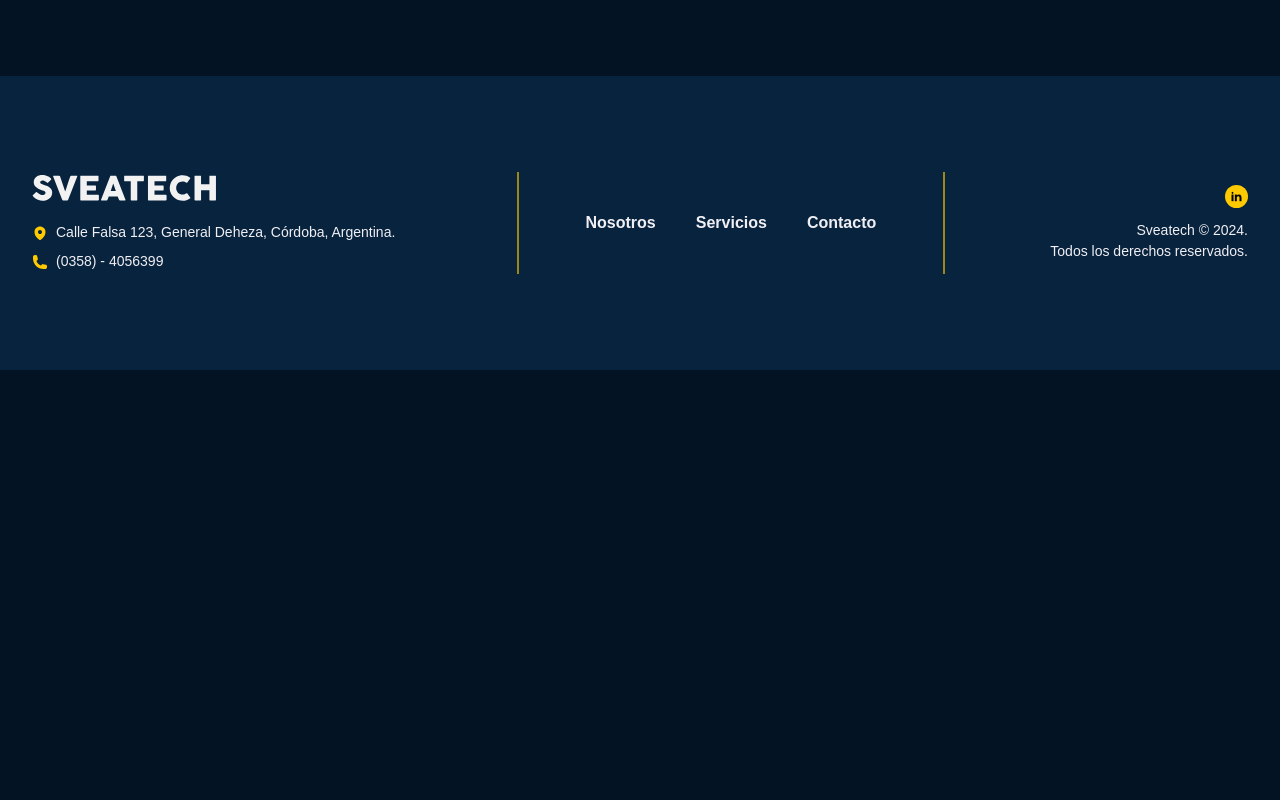
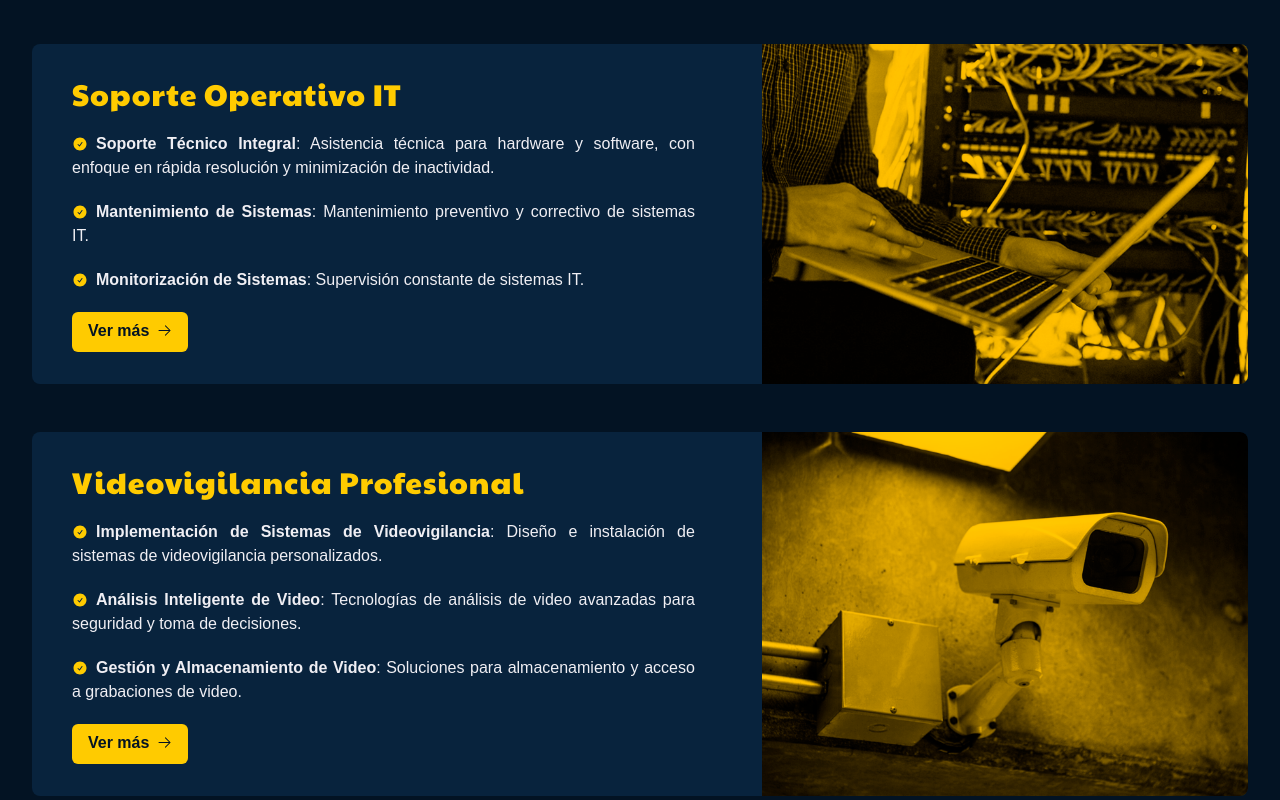
Before and after one commit to NicoPicotto/sveatech, a React (Vite) app: page /servicios in a window 1280 px wide. Shown: the part 2660-3460 px from the top of the page. Before the commit the page ends 3030 px from the top, so only its background shows below. Built offline with nearby package versions, Linux system fonts and the light colour scheme.

Commit message:
new services

```diff
--- a/src/Components/Contacto/HeroForm.jsx
+++ b/src/Components/Contacto/HeroForm.jsx
@@ -36,6 +36,8 @@ const HeroForm = () => {
 			cyberseguridad: 'Cyberseguridad',
 			infraestructura: 'Infraestructura IT',
 			modernizacion: 'Modernización de Sistemas',
+			soporte: 'Soporte Operativo IT',
+			video: 'Videovigilancia Profesional',
 		};
 
 		for (const param of queryParams.keys()) {
@@ -168,6 +170,12 @@ const HeroForm = () => {
 										<option value='Modernización de Sistemas'>
 											Modernización de Sistemas
 										</option>
+										<option value='Soporte Operativo IT'>
+											Soporte Operativo IT
+										</option>
+										<option value='Videovigilancia Profesional'>
+											Videovigilancia Profesional
+										</option>
 										<option value='Otro/s'>Otro/s</option>
 									</Select>
 								</Stack>
--- a/src/Components/Home/Servicios/index.jsx
+++ b/src/Components/Home/Servicios/index.jsx
@@ -494,7 +494,7 @@ const Servicios = () => {
 										query='Migración a la Nube'
 										styles={{ fontWeight: 'bold', color: 'natural' }}
 									>
-										Migración a la nube: Asesoramiento y ejecución en
+										Migración a la Nube: Asesoramiento y ejecución en
 										migraciones a plataformas de cloud computing.
 									</Highlight>
 								</ListItem>
@@ -531,6 +531,165 @@ const Servicios = () => {
 						</Stack>
 					</Stack>
 				</SwiperSlide>
+				<SwiperSlide>
+					<Stack
+						borderRadius={8}
+						direction={isMobile ? 'column-reverse' : 'row'}
+						gap={0}
+						height='100%'
+						overflow='hidden'
+						bgColor='azul-2'
+					>
+						<Stack
+							paddingBlock='2em'
+							paddingInline={isMobile ? '1.5em' : '2.5em'}
+							h='100%'
+							w={isMobile ? '100%' : '60%'}
+							gap={5}
+						>
+							<Heading
+								fontSize='3xl'
+								as='h3'
+								color='amarillo'
+								fontWeight='regular'
+								letterSpacing={1}
+							>
+								Soporte Operativo IT
+							</Heading>
+							<List spacing={5} flex={1}>
+								<ListItem maxW='70ch' textAlign={isMobile ? 'left' : 'justify'}>
+									<ListIcon as={CheckCircleIcon} color='amarillo' />
+									<Highlight
+										query='Soporte Técnico Integral'
+										styles={{ fontWeight: 'bold', color: 'natural' }}
+									>
+										Soporte Técnico Integral: Asistencia técnica para hardware y
+										software, con enfoque en rápida resolución y minimización de
+										inactividad.
+									</Highlight>
+								</ListItem>
+								<ListItem maxW='70ch' textAlign={isMobile ? 'left' : 'justify'}>
+									<ListIcon as={CheckCircleIcon} color='amarillo' />
+									<Highlight
+										query='Mantenimiento de Sistemas'
+										styles={{ fontWeight: 'bold', color: 'natural' }}
+									>
+										Mantenimiento de Sistemas: Mantenimiento preventivo y
+										correctivo de sistemas IT.
+									</Highlight>
+								</ListItem>
+								<ListItem maxW='70ch' textAlign={isMobile ? 'left' : 'justify'}>
+									<ListIcon as={CheckCircleIcon} color='amarillo' />
+									<Highlight
+										query='Monitorización de Sistemas'
+										styles={{ fontWeight: 'bold', color: 'natural' }}
+									>
+										Monitorización de Sistemas: Supervisión constante de
+										sistemas IT.
+									</Highlight>
+								</ListItem>
+							</List>
+							<Link as={ReachLink} to='/servicios'>
+								<Button
+									w='fit-content'
+									rightIcon={<ArrowRightIcon style={{ height: '15px' }} />}
+								>
+									Ver más
+								</Button>
+							</Link>
+						</Stack>
+						<Stack
+							position='relative'
+							w={isMobile ? '100%' : '40%'}
+							overflow='hidden'
+						>
+							<Image
+								objectFit='cover'
+								h='100%'
+								src='/assets/img/soporte.png'
+							/>
+						</Stack>
+					</Stack>
+				</SwiperSlide>
+				<SwiperSlide>
+					<Stack
+						borderRadius={8}
+						direction={isMobile ? 'column-reverse' : 'row'}
+						gap={0}
+						height='100%'
+						overflow='hidden'
+						bgColor='azul-2'
+					>
+						<Stack
+							paddingBlock='2em'
+							paddingInline={isMobile ? '1.5em' : '2.5em'}
+							h='100%'
+							w={isMobile ? '100%' : '60%'}
+							gap={5}
+						>
+							<Heading
+								fontSize='3xl'
+								as='h3'
+								color='amarillo'
+								fontWeight='regular'
+								letterSpacing={1}
+							>
+								Videovigilancia Profesional
+							</Heading>
+							<List spacing={5} flex={1}>
+								<ListItem maxW='70ch' textAlign={isMobile ? 'left' : 'justify'}>
+									<ListIcon as={CheckCircleIcon} color='amarillo' />
+									<Highlight
+										query='Implementación de Sistemas de Videovigilancia'
+										styles={{ fontWeight: 'bold', color: 'natural' }}
+									>
+										Implementación de Sistemas de Videovigilancia: Diseño e
+										instalación de sistemas de videovigilancia personalizados.
+									</Highlight>
+								</ListItem>
+								<ListItem maxW='70ch' textAlign={isMobile ? 'left' : 'justify'}>
+									<ListIcon as={CheckCircleIcon} color='amarillo' />
+									<Highlight
+										query='Análisis Inteligente de Video'
+										styles={{ fontWeight: 'bold', color: 'natural' }}
+									>
+										Análisis Inteligente de Video: Tecnologías de análisis de
+										video avanzadas para seguridad y toma de decisiones.
+									</Highlight>
+								</ListItem>
+								<ListItem maxW='70ch' textAlign={isMobile ? 'left' : 'justify'}>
+									<ListIcon as={CheckCircleIcon} color='amarillo' />
+									<Highlight
+										query='Gestión y Almacenamiento de Video'
+										styles={{ fontWeight: 'bold', color: 'natural' }}
+									>
+										Gestión y Almacenamiento de Video: Soluciones para
+										almacenamiento y acceso a grabaciones de video.
+									</Highlight>
+								</ListItem>
+							</List>
+							<Link as={ReachLink} to='/servicios'>
+								<Button
+									w='fit-content'
+									rightIcon={<ArrowRightIcon style={{ height: '15px' }} />}
+								>
+									Ver más
+								</Button>
+							</Link>
+						</Stack>
+						<Stack
+							position='relative'
+							w={isMobile ? '100%' : '40%'}
+							overflow='hidden'
+						>
+							<Image
+								objectFit='cover'
+								h='100%'
+								src='/assets/img/video.png'
+							/>
+						</Stack>
+					</Stack>
+				</SwiperSlide>
 			</Swiper>
 		</Section>
 	);
--- a/src/Components/Servicios/Servicios.jsx
+++ b/src/Components/Servicios/Servicios.jsx
@@ -476,6 +476,161 @@ const Servicios = () => {
 					/>
 				</Stack>
 			</Stack>
+			<Stack
+				borderRadius={8}
+				direction={isMobile ? 'column-reverse' : 'row'}
+				gap={0}
+				height='100%'
+				overflow='hidden'
+				bgColor='azul-2'
+			>
+				<Stack
+					paddingBlock='2em'
+					paddingInline={isMobile ? '1.5em' : '2.5em'}
+					h='100%'
+					w={isMobile ? '100%' : '60%'}
+					gap={5}
+				>
+					<Heading
+						fontSize='3xl'
+						as='h3'
+						color='amarillo'
+						fontWeight='regular'
+						letterSpacing={1}
+					>
+						Soporte Operativo IT
+					</Heading>
+					<List spacing={5} flex={1}>
+						<ListItem maxW='70ch' textAlign={isMobile ? 'left' : 'justify'}>
+							<ListIcon as={CheckCircleIcon} color='amarillo' />
+							<Highlight
+								query='Soporte Técnico Integral'
+								styles={{ fontWeight: 'bold', color: 'natural' }}
+							>
+								Soporte Técnico Integral: Asistencia técnica para hardware y
+								software, con enfoque en rápida resolución y minimización de
+								inactividad.
+							</Highlight>
+						</ListItem>
+						<ListItem maxW='70ch' textAlign={isMobile ? 'left' : 'justify'}>
+							<ListIcon as={CheckCircleIcon} color='amarillo' />
+							<Highlight
+								query='Mantenimiento de Sistemas'
+								styles={{ fontWeight: 'bold', color: 'natural' }}
+							>
+								Mantenimiento de Sistemas: Mantenimiento preventivo y correctivo
+								de sistemas IT.
+							</Highlight>
+						</ListItem>
+						<ListItem maxW='70ch' textAlign={isMobile ? 'left' : 'justify'}>
+							<ListIcon as={CheckCircleIcon} color='amarillo' />
+							<Highlight
+								query='Monitorización de Sistemas'
+								styles={{ fontWeight: 'bold', color: 'natural' }}
+							>
+								Monitorización de Sistemas: Supervisión constante de sistemas
+								IT.
+							</Highlight>
+						</ListItem>
+					</List>
+					<Link as={ReachLink} to='/contacto?soporte'>
+						<Button
+							w='fit-content'
+							rightIcon={<ArrowRightIcon style={{ height: '15px' }} />}
+						>
+							Ver más
+						</Button>
+					</Link>
+				</Stack>
+				<Stack
+					position='relative'
+					w={isMobile ? '100%' : '40%'}
+					overflow='hidden'
+				>
+					<Image
+						objectFit='cover'
+						h='100%'
+						src='/assets/img/soporte.png'
+					/>
+				</Stack>
+			</Stack>
+			<Stack
+				borderRadius={8}
+				direction={isMobile ? 'column-reverse' : 'row'}
+				gap={0}
+				height='100%'
+				overflow='hidden'
+				bgColor='azul-2'
+			>
+				<Stack
+					paddingBlock='2em'
+					paddingInline={isMobile ? '1.5em' : '2.5em'}
+					h='100%'
+					w={isMobile ? '100%' : '60%'}
+					gap={5}
+				>
+					<Heading
+						fontSize='3xl'
+						as='h3'
+						color='amarillo'
+						fontWeight='regular'
+						letterSpacing={1}
+					>
+						Videovigilancia Profesional
+					</Heading>
+					<List spacing={5} flex={1}>
+						<ListItem maxW='70ch' textAlign={isMobile ? 'left' : 'justify'}>
+							<ListIcon as={CheckCircleIcon} color='amarillo' />
+							<Highlight
+								query='Implementación de Sistemas de Videovigilancia'
+								styles={{ fontWeight: 'bold', color: 'natural' }}
+							>
+								Implementación de Sistemas de Videovigilancia: Diseño e
+								instalación de sistemas de videovigilancia personalizados.
+							</Highlight>
+						</ListItem>
+						<ListItem maxW='70ch' textAlign={isMobile ? 'left' : 'justify'}>
+							<ListIcon as={CheckCircleIcon} color='amarillo' />
+							<Highlight
+								query='Análisis Inteligente de Video'
+								styles={{ fontWeight: 'bold', color: 'natural' }}
+							>
+								Análisis Inteligente de Video: Tecnologías de análisis de video
+								avanzadas para seguridad y toma de decisiones.
+							</Highlight>
+						</ListItem>
+						<ListItem maxW='70ch' textAlign={isMobile ? 'left' : 'justify'}>
+							<ListIcon as={CheckCircleIcon} color='amarillo' />
+							<Highlight
+								query='Gestión y Almacenamiento de Video'
+								styles={{ fontWeight: 'bold', color: 'natural' }}
+							>
+								Gestión y Almacenamiento de Video: Soluciones para
+								almacenamiento y acceso a grabaciones de video.
+							</Highlight>
+						</ListItem>
+					</List>
+					<Link as={ReachLink} to='/contacto?video'>
+						<Button
+							w='fit-content'
+							rightIcon={<ArrowRightIcon style={{ height: '15px' }} />}
+						>
+							Ver más
+						</Button>
+					</Link>
+				</Stack>
+				<Stack
+					position='relative'
+					w={isMobile ? '100%' : '40%'}
+					overflow='hidden'
+				>
+					<Image
+						objectFit='cover'
+						h='100%'
+						src='/assets/img/video.png'
+					/>
+				</Stack>
+			</Stack>
 		</Section>
 	);
 };
```
Also changed, not shown: public/assets/img/soporte.png (added), public/assets/img/video.png (added).
